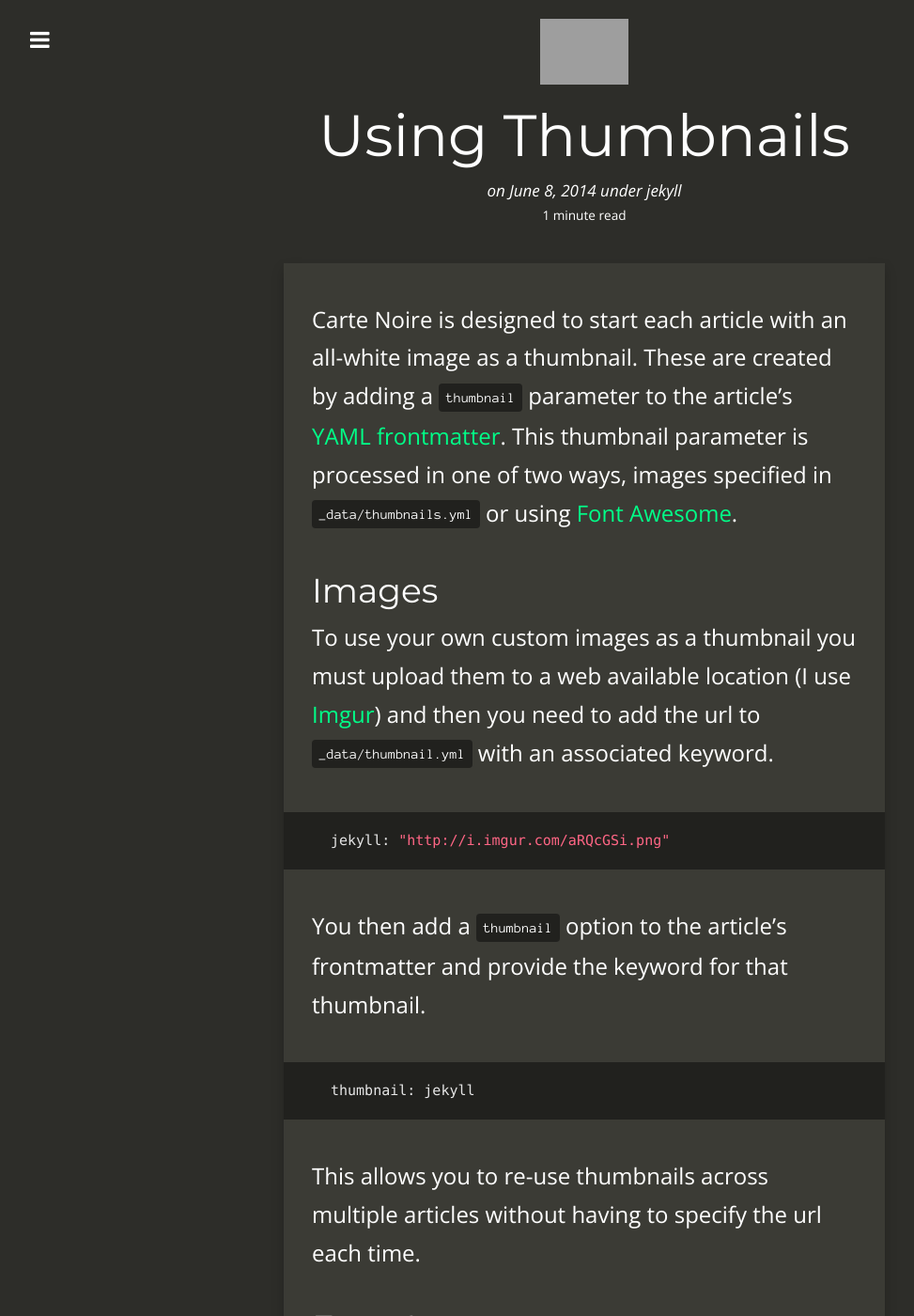
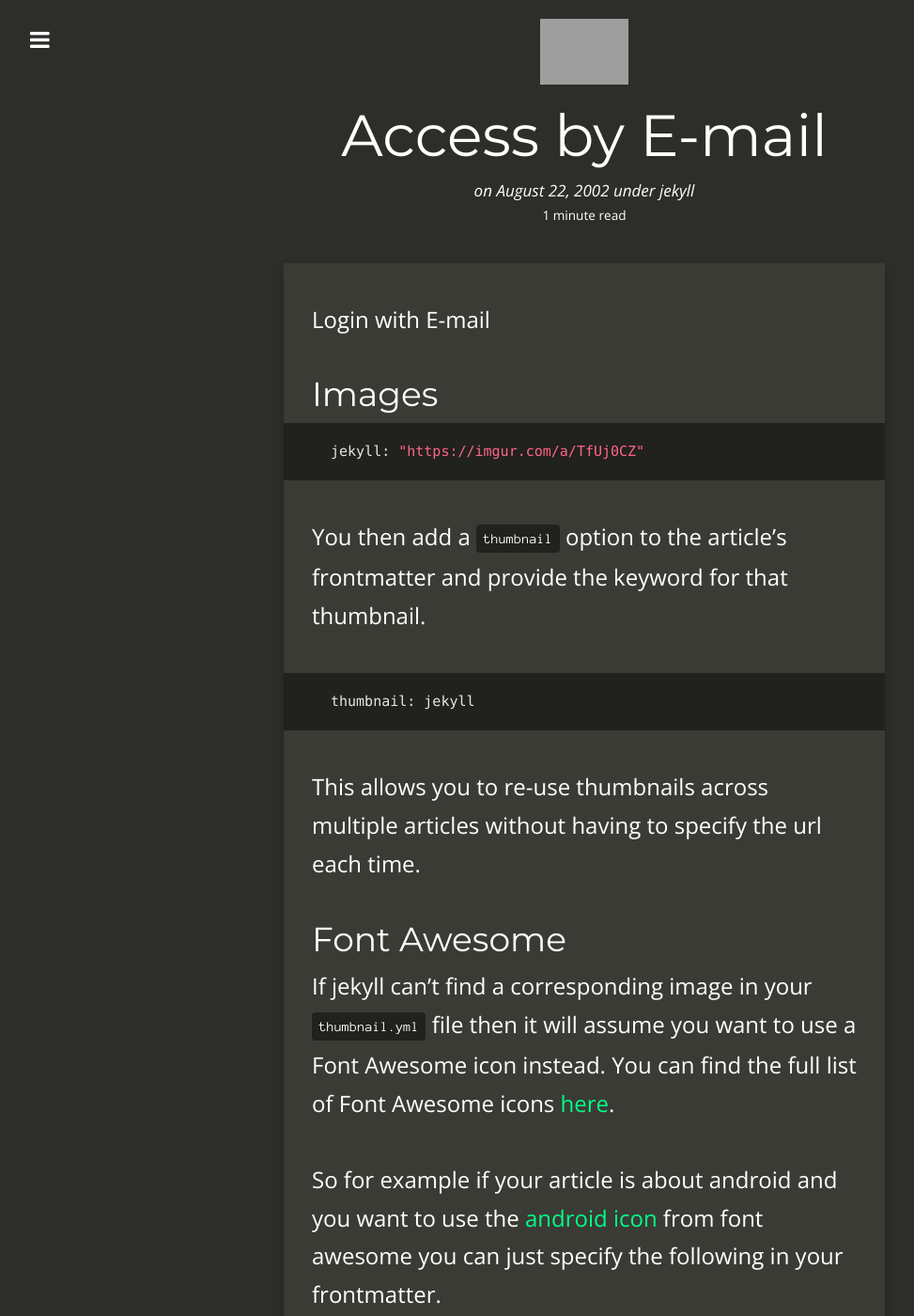
Before and after one commit to Rebelief/echelon.initiative, a Jekyll site: the page built from _posts/2014-06-08-using-thumbnails.md, in a window 1280 px wide and 1400 px high. Shown: the whole window at 94% size, without its empty margins (18-991 px from the left). Built offline with Jekyll 4.4.1, drawn with Linux system fonts in a browser that asks for light colours; nearby versions of some CDN libraries; some of the changed text lies outside the part shown; grey boxes are pictures that could not be loaded.

Commit message:
Update 2014-06-08-using-thumbnails.md

````diff
--- a/_posts/2014-06-08-using-thumbnails.md
+++ b/_posts/2014-06-08-using-thumbnails.md
@@ -1,28 +1,21 @@
 ---
 layout:     post
-title:
-date:       2014-06-08 12:32:18
+title:      Access by E-mail
+date:       2002-08-22 2:02:54
 summary:    Using thumbnails in your Carte Noire articles.
 categories: jekyll
 thumbnail: jekyll
 tags:
- - thumbnails
- - carte noire
+ - Account login
+
 ---
 
-Carte Noire is designed to start each article with an all-white image as a
-thumbnail. These are created by adding a `thumbnail` parameter to the article's
-[YAML frontmatter][1]. This thumbnail parameter is processed in one of two ways,
-images specified in `_data/thumbnails.yml` or using [Font Awesome][2].
+Login with E-mail
 
 ## Images
 
-To use your own custom images as a thumbnail you must upload them to a web available
-location (I use [Imgur][3]) and then you need to add the url to `_data/thumbnail.yml`
-with an associated keyword.
-
 ```
-jekyll: "http://i.imgur.com/aRQcGSi.png"
+jekyll: "https://imgur.com/a/TfUj0CZ"
 ```
 
 You then add a `thumbnail` option to the article's frontmatter and provide the keyword
````
